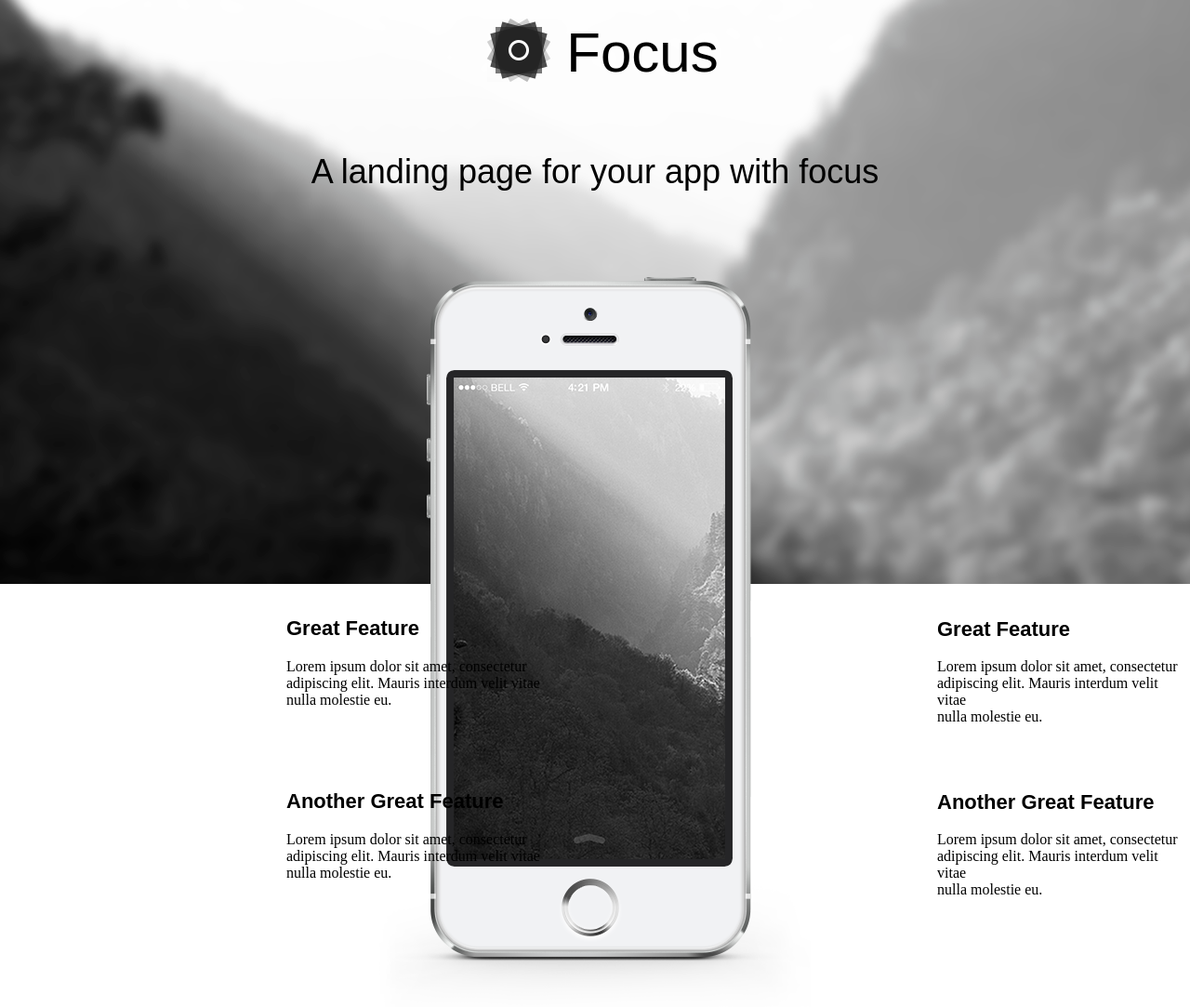
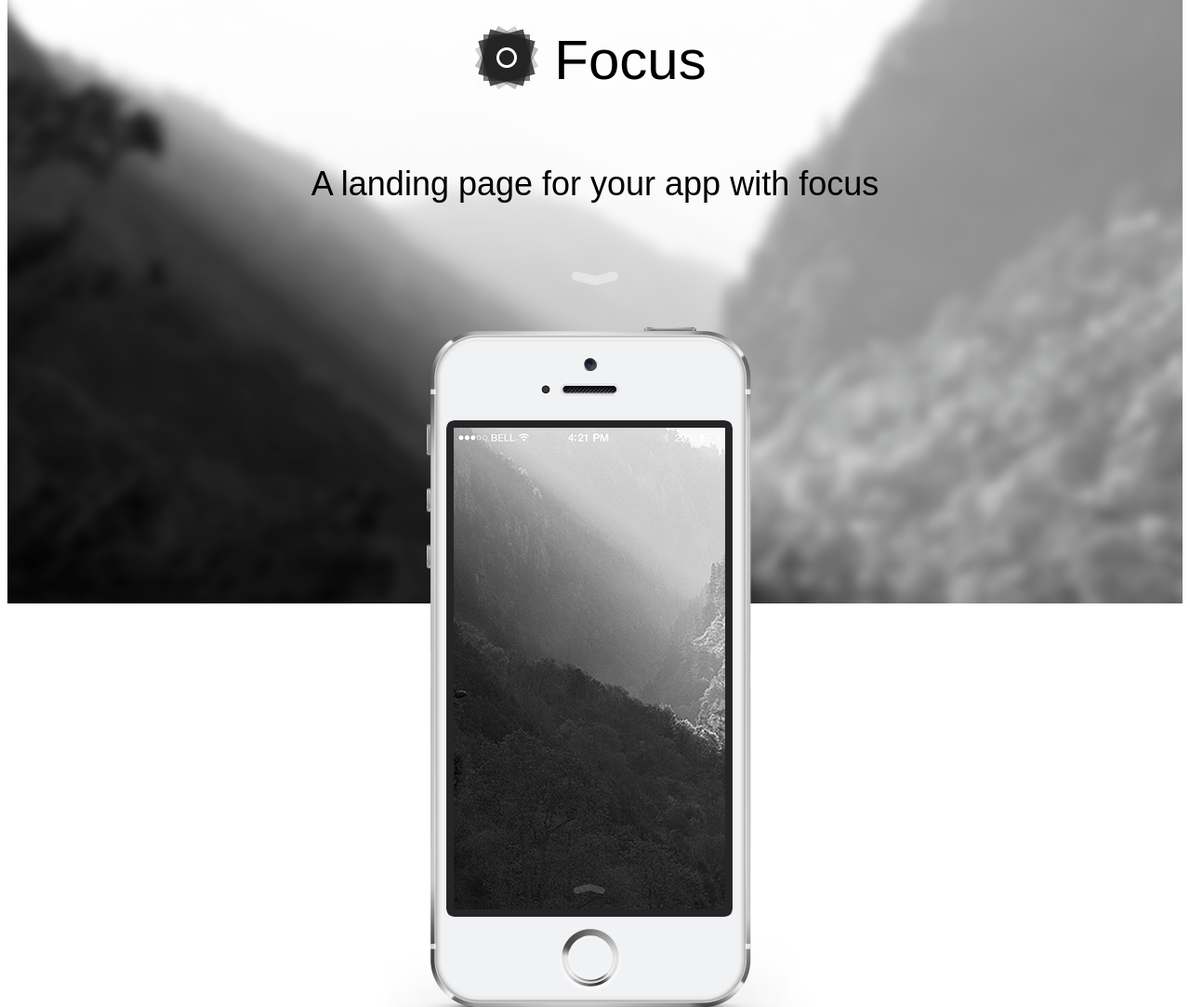
Before and after one commit to IsiahLyons67/Project-1, a plain HTML site: page index.html in a window 1280 px wide. Shown: the part 72-1155 px from the top of the page at 93% size. Drawn offline with Linux system fonts and the light colour scheme.

Commit message:
A Fix On the proper path

```diff
--- a/css/style.css
+++ b/css/style.css
@@ -1,14 +1,18 @@
-body{
+header{
+   height:900px;
    background-image:url('../img/large-banner-image.png');
    background-repeat: no-repeat;
    background-position: center top;
 }
 
+
 span {
-   vertical-align:-16px;
-   display: inline-block;
    font: 60px Pacifico, sans-serif;
    font-weight: 400;
+}
+
+.Header-Type{
+   vertical-align: -16px
 }
 
 img {
@@ -17,60 +21,73 @@ img {
 }
 
 h1 {
-   margin: 75px 0;
    text-align: center;
-
+   position: relative;
+   top: 62px;
+   right: 13px;
 }
 
 h2 {
    font: 22px Raleway, sans-serif;
    font-weight: 700;
-
 }
 
 p {
    font: 36px Raleway, sans-serif;
    font-weight: 300;
    text-align: center;
-   line-height: 10px
+   position: relative;
+   top: 90px;
 }
 
 .Phone  {
    text-align: center;
    position: relative;
-   top: 55px;
+   top: -567px;
+}
+
+.Down-Arrow  {
+   text-align: center;
+   position: relative;
+   top: -574px;
 }
 
 
 
 .content-alt  {
-   text-align:left;
-   position: relative;
-   margin-left: 300px;
-   top: -425px;
 }
 
 .content-alt2  {
-   text-align:left;
-   position: relative;
-   margin-left: 300px;
-   top: -490px;
+   display: none
+
 }
 
 .content  {
-   text-align:left;
-   position: relative;
-   margin-left: 1000px;
-   top: -541px;
+   display: none
+
 }
 
 .content2  {
-   text-align:left;
-   position: relative;
-   margin-left: 1000px;
-   top: -606px;
+   display: none
 }
 
+.other  {
+   text-align: center;
+}
+
+.near-bottom  {
+   text-align: center;
+}
+
+footer{
+   word-spacing: 30px;
+}
+
+
+.footer{
+   font: 16px HelveticaNeue, sans-serif;
+   font-weight: 400;
+}
 
 .Image  {
    text-align: center;
--- a/index.html
+++ b/index.html
@@ -2,6 +2,7 @@
 <html lang="en">
 <head>
    <meta charset="utf-8">
+   <meta name="viewport" content="width=device-width, initial-scale=1.0">
    <!-- Replace FIRST NAME and LAST NAME below with your first and last names. -->
    <title>Isiah Lyons | Focus Assignment</title>
    <!-- <link rel="stylesheet" href="css/reset.css"> -->
@@ -10,14 +11,17 @@
 </head>
 <body>
    <header>
-     <h1> <img style="vertical-align:middle" src="img/focus.png"/><span>Focus</span></h1>
+     <h1> <img style="vertical-align:middle" src="img/focus.png"/><span class="Header-Type">Focus</span></h1>
      <p>A landing page for your app with focus</p>
+   </header>
 
-   </header>
+    <div class="Down-Arrow">
+   <img src="img/down-arrow.png"/>
+    </div>
 
     <div class="Phone">
    <img src="img/iphone.png"/>
-      </div>
+    </div>
 
     <div class="content-alt">
       <h2>Great Feature</h2>
@@ -67,7 +71,7 @@
     </div>
 
    <footer>
-  <p>Contact        Download        Press        Email        Support</p>
+  <p class="footer">Contact        Download        Press        Email        Support</p>
    </footer>
 
 
```
Also changed, not shown: 1 other file.
